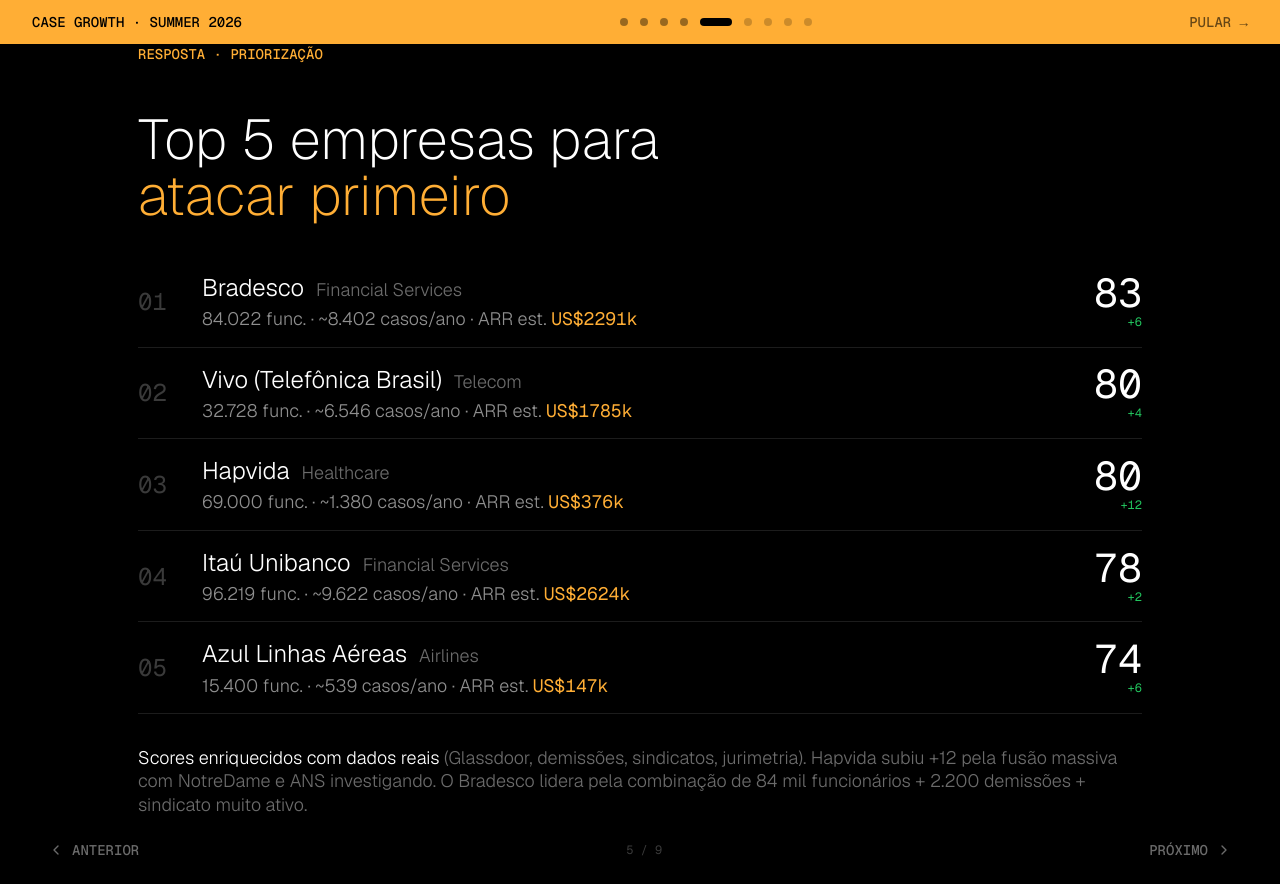
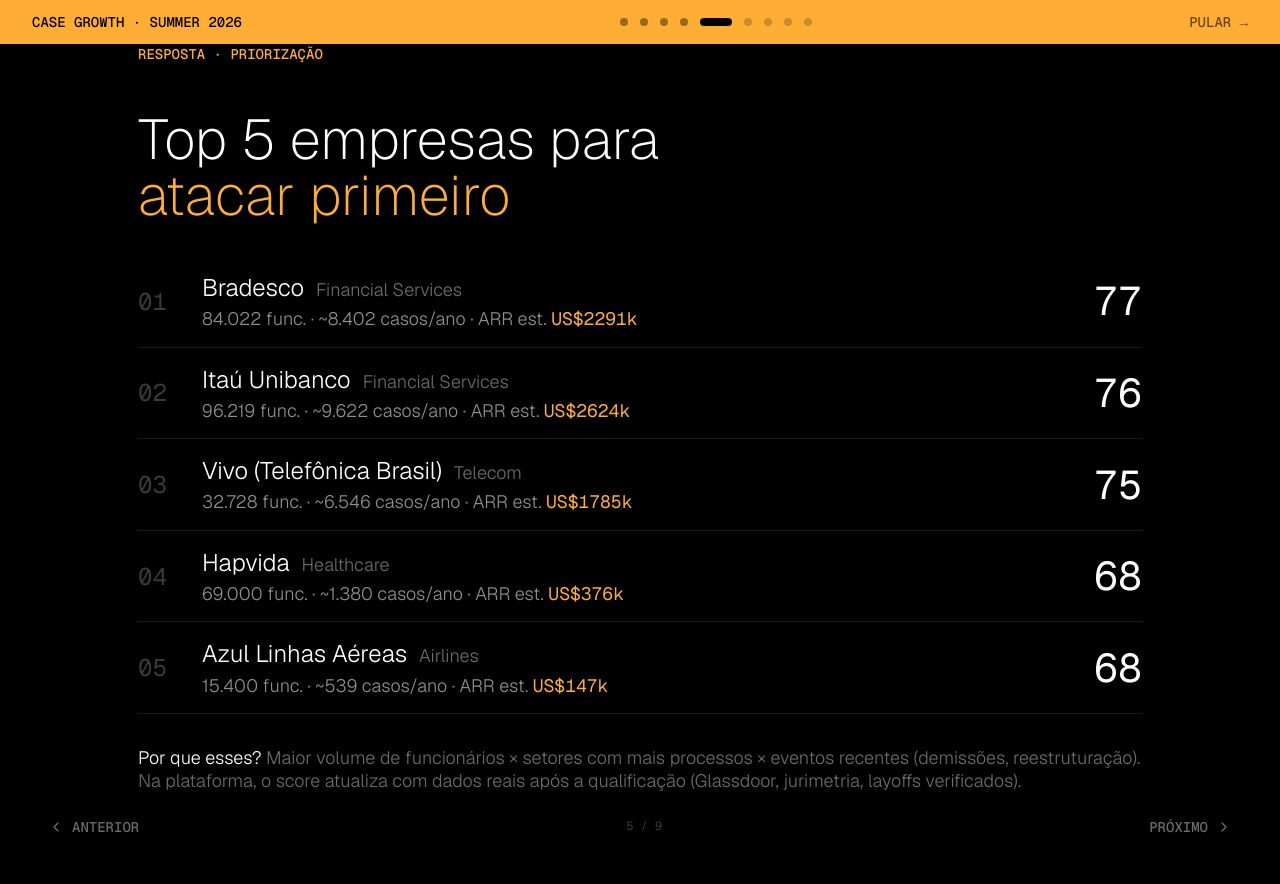
Before and after one commit to stefanogebara/enter-sales-intelligence, a React (Vite) app: page / in a window 1280 px wide. Both pictures are taken after a click on the button 727 px from the left and 22 px from the top of the page. After the commit the page ends 861 px from the top, so only its background shows below. Built offline with nearby package versions, Linux system fonts and the light colour scheme.

Commit message:
fix: align slide ranking with platform scores (both show base, enrichment happens live)

```diff
--- a/src/components/Presentation.jsx
+++ b/src/components/Presentation.jsx
@@ -218,14 +218,7 @@
 
 // ─── 5. PRIORIZAÇÃO (resposta direta do case) ───
 function PrioritizationSlide() {
-  // Enriched scores (hardcoded from live qualification runs)
-  const top5 = [
-    { name: 'Bradesco', segment: 'Financial Services', employees: 84022, cases: 8402, arr: 2291, base: 77, enriched: 83, delta: '+6' },
-    { name: 'Vivo (Telefônica Brasil)', segment: 'Telecom', employees: 32728, cases: 6546, arr: 1785, base: 76, enriched: 80, delta: '+4' },
-    { name: 'Hapvida', segment: 'Healthcare', employees: 69000, cases: 1380, arr: 376, base: 68, enriched: 80, delta: '+12' },
-    { name: 'Itaú Unibanco', segment: 'Financial Services', employees: 96219, cases: 9622, arr: 2624, base: 76, enriched: 78, delta: '+2' },
-    { name: 'Azul Linhas Aéreas', segment: 'Airlines', employees: 15400, cases: 539, arr: 147, base: 68, enriched: 74, delta: '+6' },
-  ];
+  const top5 = companies.slice(0, 5);
 
   return (
     <div>
@@ -237,7 +230,7 @@
 
       <div className="space-y-4">
         {top5.map((c, i) => (
-          <div key={c.name} className="flex items-center gap-6 border-b border-enter-gray-800 pb-4">
+          <div key={c.id} className="flex items-center gap-6 border-b border-enter-gray-800 pb-4">
             <span className="font-mono text-title-sm text-enter-gray-600 w-10">{String(i + 1).padStart(2, '0')}</span>
             <div className="flex-1">
               <div className="flex items-baseline gap-3">
@@ -245,22 +238,19 @@
                 <span className="text-body-lg text-enter-gray-500">{c.segment}</span>
               </div>
               <p className="text-body-lg text-enter-gray-400 mt-1">
-                {c.employees.toLocaleString('pt-BR')} func. · ~{c.cases.toLocaleString('pt-BR')} casos/ano · ARR est.{' '}
-                <span className="text-enter-gold font-mono">US${c.arr}k</span>
+                {c.employees.toLocaleString('pt-BR')} func. · ~{c.score.estimatedCases.toLocaleString('pt-BR')} casos/ano · ARR est.{' '}
+                <span className="text-enter-gold font-mono">US${(c.score.estimatedARR / 1000).toFixed(0)}k</span>
               </p>
             </div>
-            <div className="text-right">
-              <span className="font-mono text-title-md text-enter-white">{c.enriched}</span>
-              <p className="text-xs font-mono text-verdict-qualified">{c.delta}</p>
-            </div>
+            <span className="font-mono text-title-md text-enter-white">{c.score.total}</span>
           </div>
         ))}
       </div>
 
       <p className="text-body-lg text-enter-gray-500 mt-8">
-        <span className="text-enter-white">Scores enriquecidos com dados reais</span>{' '}
-        (Glassdoor, demissões, sindicatos, jurimetria). Hapvida subiu +12 pela fusão massiva com NotreDame e ANS investigando.
-        O Bradesco lidera pela combinação de 84 mil funcionários + 2.200 demissões + sindicato muito ativo.
+        <span className="text-enter-white">Por que esses?</span>{' '}
+        Maior volume de funcionários × setores com mais processos × eventos recentes (demissões, reestruturação).
+        Na plataforma, o score atualiza com dados reais após a qualificação (Glassdoor, jurimetria, layoffs verificados).
       </p>
     </div>
   );
```
